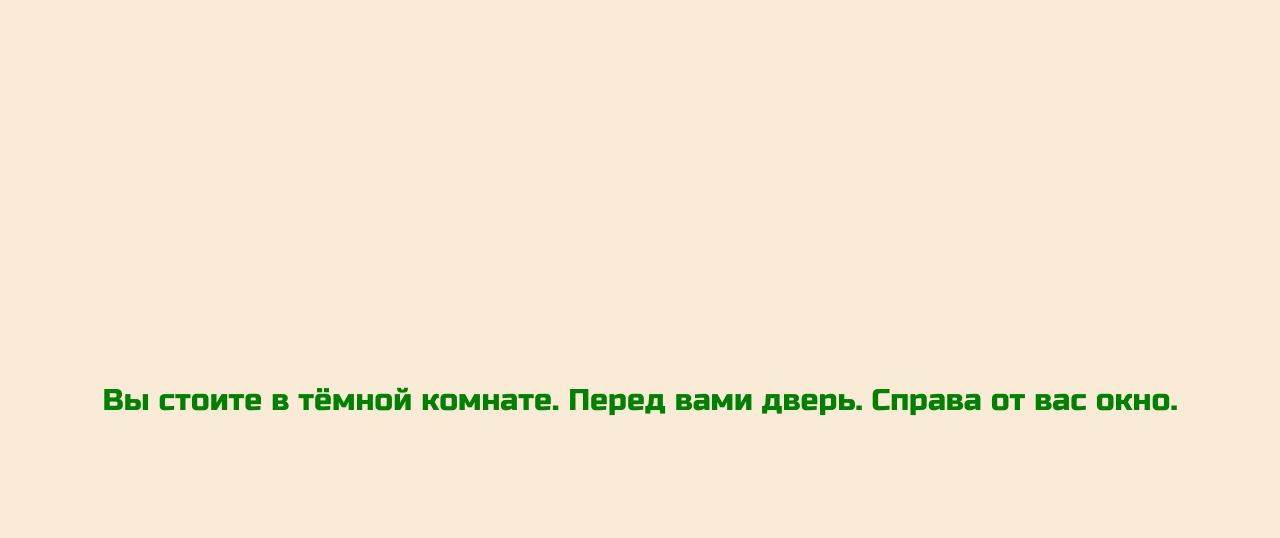
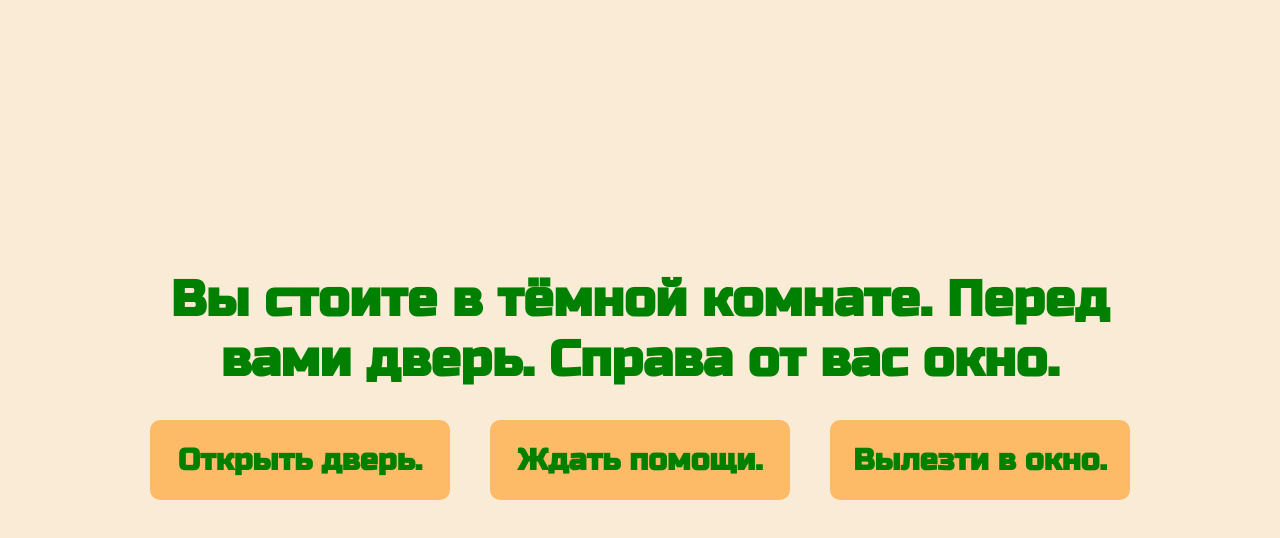
Before and after one commit to Kitaminka/NotEasyQuest, a plain HTML site: page index.html in a window 1280 px wide. Both pictures are taken after a click on the element "Начать". Drawn offline with Linux system fonts and the light colour scheme.

Commit message:
Сделан интерфейс игры

```diff
--- a/index.html
+++ b/index.html
@@ -17,7 +17,7 @@
         <div id="text">
         </div>
         <div id="buttons">
-            <div id="firstButton" class="actionButton" onclick="fisrtAction()"></div>
+            <div id="firstButton" class="actionButton" onclick="firstAction()"></div>
             <div id="secondButton" class="actionButton" onclick="secondAction()"></div>
             <div id="thirdButton" class="actionButton" onclick="thirdAction()"></div>
         </div>
--- a/script.js
+++ b/script.js
@@ -6,7 +6,7 @@ const thirdButton = document.getElementById('thirdButton');
 const text = document.getElementById('text');
 const gameEvents = [
     {
-        gameText: '<p>Вы стоите в тёмной комнате. Перед вами дверь. Справа от вас окно.</p>',
+        gameText: 'Вы стоите в тёмной комнате. Перед вами дверь. Справа от вас окно.',
         firstButtonText: 'Открыть дверь.',
         firstButtonResult: 1,
         secondButtonText: 'Ждать помощи.',
@@ -24,5 +24,8 @@ function gameStart() {
     updateGameState();
 }
 function updateGameState() {
-    text.innerHTML = gameEvents[currentEvent].gameText;
+    text.innerHTML = `<h1>${gameEvents[currentEvent].gameText}</h1>`;
+    firstButton.innerHTML = `<h2>${gameEvents[currentEvent].firstButtonText}</h2>`;
+    secondButton.innerHTML = `<h2>${gameEvents[currentEvent].secondButtonText}</h2>`;
+    thirdButton.innerHTML = `<h2>${gameEvents[currentEvent].thirdButtonText}</h2>`;
 }
--- a/style.css
+++ b/style.css
@@ -46,6 +46,27 @@ html, body {
 }
 #text {
     margin: 0 100px;
+}
+#text h1 {
+    text-align: center;
+    color: green;
+    font-size: 50px;
+}
+#buttons {
+    display: flex;
+    flex-direction: row;
+}
+.actionButton {
+    display: flex;
+    align-items: center;
+    justify-content: center;
+    margin: 30px 20px;
+    width: 300px;
+    height: 80px;
+    background-color: #fdbb68;
+    border-radius: 10px;
+}
+.actionButton h2 {
     text-align: center;
     color: green;
     font-size: 30px;
```
